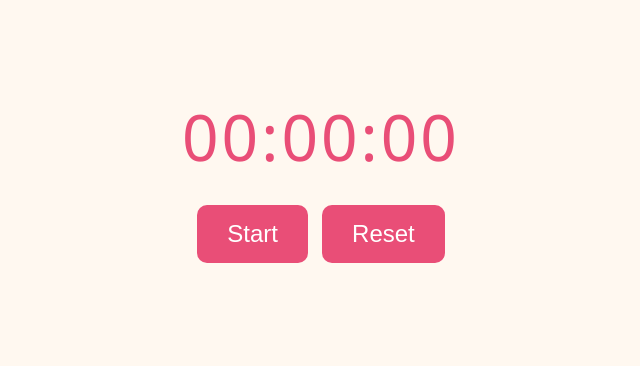
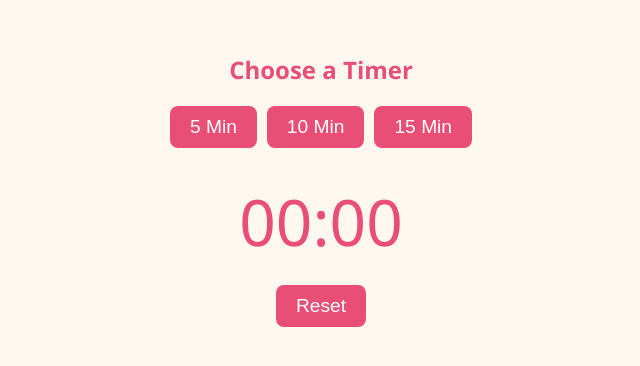
Before and after one commit to Tash039/my-timer-app, a plain HTML site: page index.html in a window 1280 px wide. Shown: the part 220-586 px from the top of the page, without its empty margins (319-959 px from the left). Drawn offline with Linux system fonts and the light colour scheme.

Commit message:
Add files via upload

```diff
--- a/index.html
+++ b/index.html
@@ -3,111 +3,89 @@
 <head>
   <meta charset="UTF-8" />
   <meta name="viewport" content="width=device-width, initial-scale=1" />
-<title>Stopwatch Timer</title>
+  <title>Countdown Timer</title>
   <style>
     body {
       font-family: 'Segoe UI', Tahoma, Geneva, Verdana, sans-serif;
       background: #fff8f0;
+      color: #e94e77;
       display: flex;
       flex-direction: column;
       align-items: center;
       justify-content: center;
       height: 100vh;
       margin: 0;
-    color: #e94e77;
     }
+
     #timer {
       font-size: 4rem;
-    margin-bottom: 20px;
-    letter-spacing: 3px;
+      margin: 20px 0;
     }
+
+    .buttons {
+      display: flex;
+      gap: 10px;
+      margin-bottom: 10px;
+    }
+
     button {
       background: #e94e77;
       color: white;
       border: none;
-    padding: 15px 30px;
-    margin: 5px;
-    border-radius: 10px;
-    font-size: 1.5rem;
+      padding: 10px 20px;
+      font-size: 1.2rem;
+      border-radius: 8px;
       cursor: pointer;
       transition: background 0.3s ease;
     }
+
     button:hover {
       background: #d83b66;
     }
   </style>
 </head>
 <body>
-  <div id="timer">00:00:00</div>
-  <div>
-    <button id="startBtn">Start</button>
-    <button id="stopBtn">Stop</button>
-    <button id="resetBtn">Reset</button>
+  <h2>Choose a Timer</h2>
+  <div class="buttons">
+    <button onclick="startTimer(5)">5 Min</button>
+    <button onclick="startTimer(10)">10 Min</button>
+    <button onclick="startTimer(15)">15 Min</button>
   </div>
 
+  <div id="timer">00:00</div>
+  <button onclick="resetTimer()">Reset</button>
+
   <script>
-  let startTime = 0;
-  let elapsedTime = 0;
-  let timerInterval;
+    let countdown;
+    let remainingTime = 0;
 
-  function timeToString(time) {
-    let diffInHrs = time / 3600000;
-    let hh = Math.floor(diffInHrs);
+    function startTimer(minutes) {
+      clearInterval(countdown);
+      remainingTime = minutes * 60;
+      updateDisplay();
 
-    let diffInMin = (diffInHrs - hh) * 60;
-    let mm = Math.floor(diffInMin);
-
-    let diffInSec = (diffInMin - mm) * 60;
-    let ss = Math.floor(diffInSec);
-
-    let formattedHH = hh.toString().padStart(2, "0");
-    let formattedMM = mm.toString().padStart(2, "0");
-    let formattedSS = ss.toString().padStart(2, "0");
-
-    return `${formattedHH}:${formattedMM}:${formattedSS}`;
+      countdown = setInterval(() => {
+        remainingTime--;
+        if (remainingTime <= 0) {
+          clearInterval(countdown);
+          document.getElementById("timer").innerText = "00:00";
+          alert("Time's up! ✨");
+        } else {
+          updateDisplay();
+        }
+      }, 1000);
     }
 
-  function print(txt) {
-    document.getElementById("timer").innerHTML = txt;
+    function updateDisplay() {
+      const minutes = Math.floor(remainingTime / 60).toString().padStart(2, '0');
+      const seconds = (remainingTime % 60).toString().padStart(2, '0');
+      document.getElementById("timer").innerText = `${minutes}:${seconds}`;
     }
 
-  function start() {
-    startTime = Date.now() - elapsedTime;
-    timerInterval = setInterval(function printTime() {
-      elapsedTime = Date.now() - startTime;
-      print(timeToString(elapsedTime));
-    }, 1000);
-    showButton("STOP");
+    function resetTimer() {
+      clearInterval(countdown);
+      document.getElementById("timer").innerText = "00:00";
     }
-
-  function stop() {
-    clearInterval(timerInterval);
-    showButton("START");
-  }
-
-  function reset() {
-    clearInterval(timerInterval);
-    print("00:00:00");
-    elapsedTime = 0;
-    showButton("START");
-  }
-
-  function showButton(buttonKey) {
-    if (buttonKey === "START") {
-      document.getElementById("startBtn").style.display = "inline-block";
-      document.getElementById("stopBtn").style.display = "none";
-    } else {
-      document.getElementById("startBtn").style.display = "none";
-      document.getElementById("stopBtn").style.display = "inline-block";
-    }
-  }
-
-  document.getElementById("startBtn").addEventListener("click", start);
-  document.getElementById("stopBtn").addEventListener("click", stop);
-  document.getElementById("resetBtn").addEventListener("click", reset);
-
-  // initialize buttons
-  showButton("START");
   </script>
 </body>
 </html>
```
Lines whose indentation alone changed are shown as unchanged.
